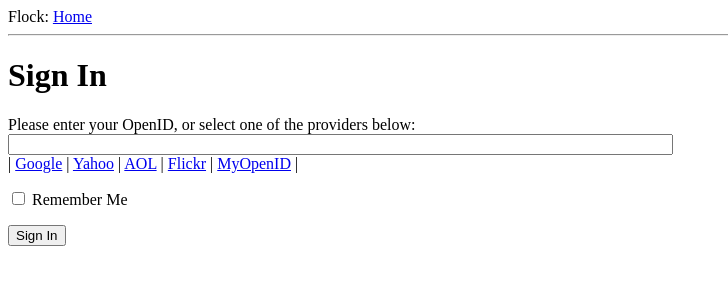
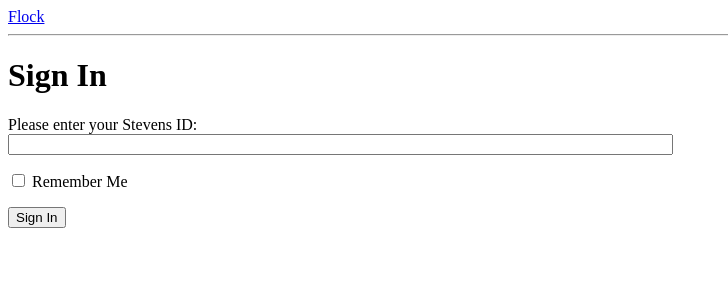
Before and after one commit to tarikkdiry/Flock, a Flask app: page /login in a window 1280 px wide. Shown: the top 300 px of the page, without its empty margins (0-728 px from the left). Run offline with Flask 2, Linux system fonts and the light colour scheme.

Commit message:
personalized some stuff for myStevens

```diff
--- a/app/__init__.py
+++ b/app/__init__.py
@@ -23,6 +23,6 @@ if not app.debug:
     credentials = None
     if MAIL_USERNAME or MAIL_PASSWORD:
         credentials = (MAIL_USERNAME, MAIL_PASSWORD)
-    mail_handler = SMTPHandler((MAIL_SERVER, MAIL_PORT), 'no-reply@' + MAIL_SERVER, ADMINS, 'microblog failure', credentials)
+    mail_handler = SMTPHandler((MAIL_SERVER, MAIL_PORT), 'no-reply@' + MAIL_SERVER, ADMINS, 'Quack!', credentials)
     mail_handler.setLevel(logging.ERROR)
     app.logger.addHandler(mail_handler)
--- a/app/templates/base.html
+++ b/app/templates/base.html
@@ -7,8 +7,8 @@
     {% endif %}
   </head>
   <body>
-    <div>Flock:
-        <a href="{{ url_for('index') }}">Home</a>
+    <div>
+        <a href="{{ url_for('index') }}">Flock</a>
         {% if g.user.is_authenticated %}
         | <a href="{{ url_for('user', nickname=g.user.nickname) }}">Your Profile</a>
         | <a href="{{ url_for('logout') }}">Logout</a>
--- a/app/templates/login.html
+++ b/app/templates/login.html
@@ -19,14 +19,14 @@ function set_openid(openid, pr)
 <form action="" method="post" name="login">
     {{ form.hidden_tag() }}
     <p>
-        Please enter your OpenID, or select one of the providers below:<br>
+        Please enter your Stevens ID:<br>
         {{ form.openid(size=80) }}
         {% for error in form.openid.errors %}
           <span style="color: red;">[{{error}}]</span>
         {% endfor %}<br>
-        |{% for pr in providers %}
+        <!-- |{% for pr in providers %}
           <a href="javascript:set_openid('{{ pr.url }}', '{{ pr.name }}');">{{ pr.name }}</a> |
-        {% endfor %}
+        {% endfor %} -->
     </p>
     <p>{{ form.remember_me }} Remember Me</p>
     <p><input type="submit" value="Sign In"></p>
--- a/app/views.py
+++ b/app/views.py
@@ -23,11 +23,11 @@ def index():
     posts = [
         {
             'author': {'nickname': 'Tarik'},
-            'body': 'Jimmy is a bitch'
+            'body': ''
         },
         {
             'author': {'nickname': 'Oscar'},
-            'body': 'Jimmy is a bitch'
+            'body': ''
         }
     ]
     return render_template('index.html',
--- a/config.py
+++ b/config.py
@@ -9,7 +9,8 @@ OPENID_PROVIDERS = [
     {'name': 'Yahoo', 'url': 'https://me.yahoo.com'},
     {'name': 'AOL', 'url': 'http://openid.aol.com/<username>'},
     {'name': 'Flickr', 'url': 'http://www.flickr.com/<username>'},
-    {'name': 'MyOpenID', 'url': 'https://www.myopenid.com'}]
+    {'name': 'MyOpenID', 'url': 'https://www.myopenid.com'},
+    {'name': 'myStevens', 'url': 'https://www.mystevens.stevens.edu'}]
 
 SQLALCHEMY_DATABASE_URI = 'sqlite:///' + os.path.join(basedir, 'app.db')
 SQLALCHEMY_MIGRATE_REPO = os.path.join(basedir, 'db_repository')
--- a/tests.py
+++ b/tests.py
@@ -20,7 +20,7 @@ class TestCase(unittest.TestCase):
 
     def test_avatar(self):
         # create a user
-        u = User(nickname='john', email='john@example.com')
+        u = User(nickname='john', email='john@stevens.com')
         avatar = u.avatar(128)
         expected = 'http://www.gravatar.com/avatar/' + \
             'd4c74594d841139328695756648b6bd6'
@@ -28,13 +28,13 @@ class TestCase(unittest.TestCase):
 
     def test_make_unique_nickname(self):
         # create a user and write it to the database
-        u = User(nickname='john', email='john@example.com')
+        u = User(nickname='john', email='john@stevens.com')
         db.session.add(u)
         db.session.commit()
         nickname = User.make_unique_nickname('john')
         assert nickname != 'john'
         # make another user with the new nickname
-        u = User(nickname=nickname, email='susan@example.com')
+        u = User(nickname=nickname, email='susan@stevens.com')
         db.session.add(u)
         db.session.commit()
         nickname2 = User.make_unique_nickname('john')
```
Also changed, not shown: 2 other files.
